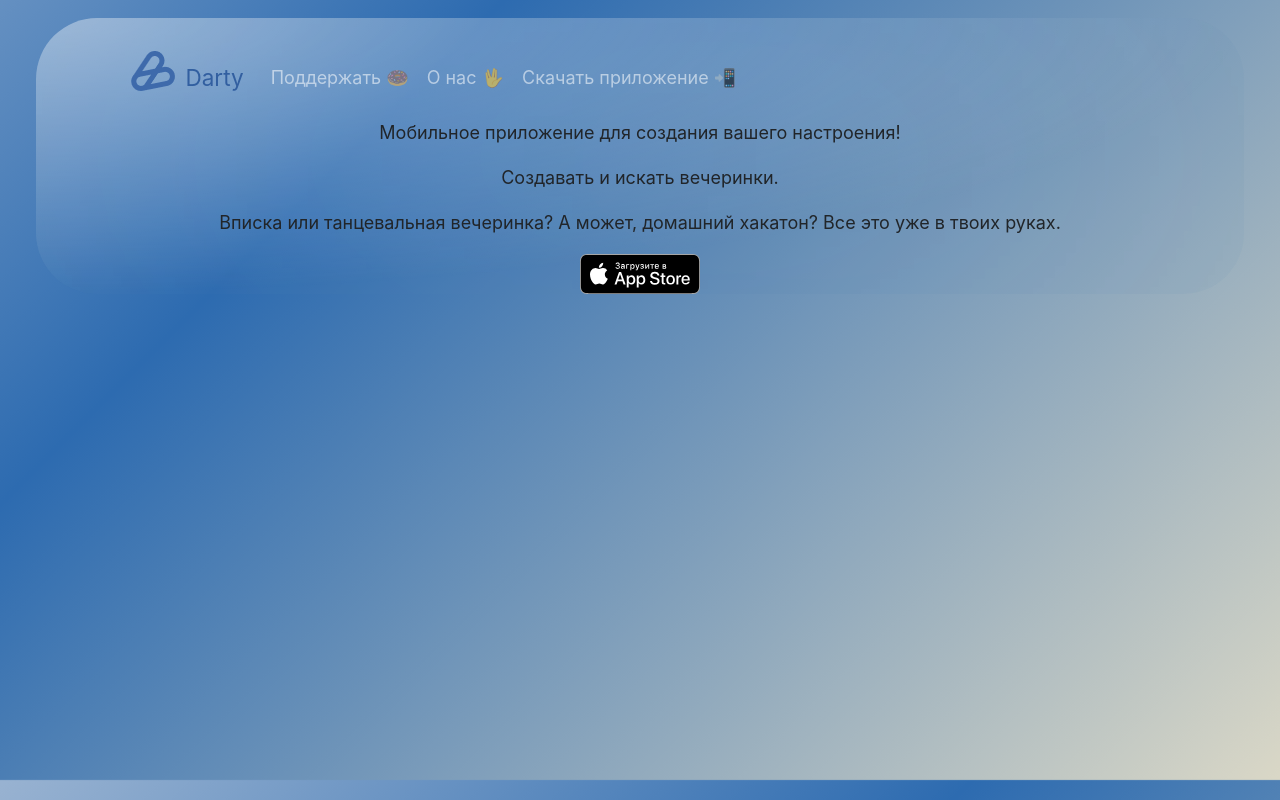
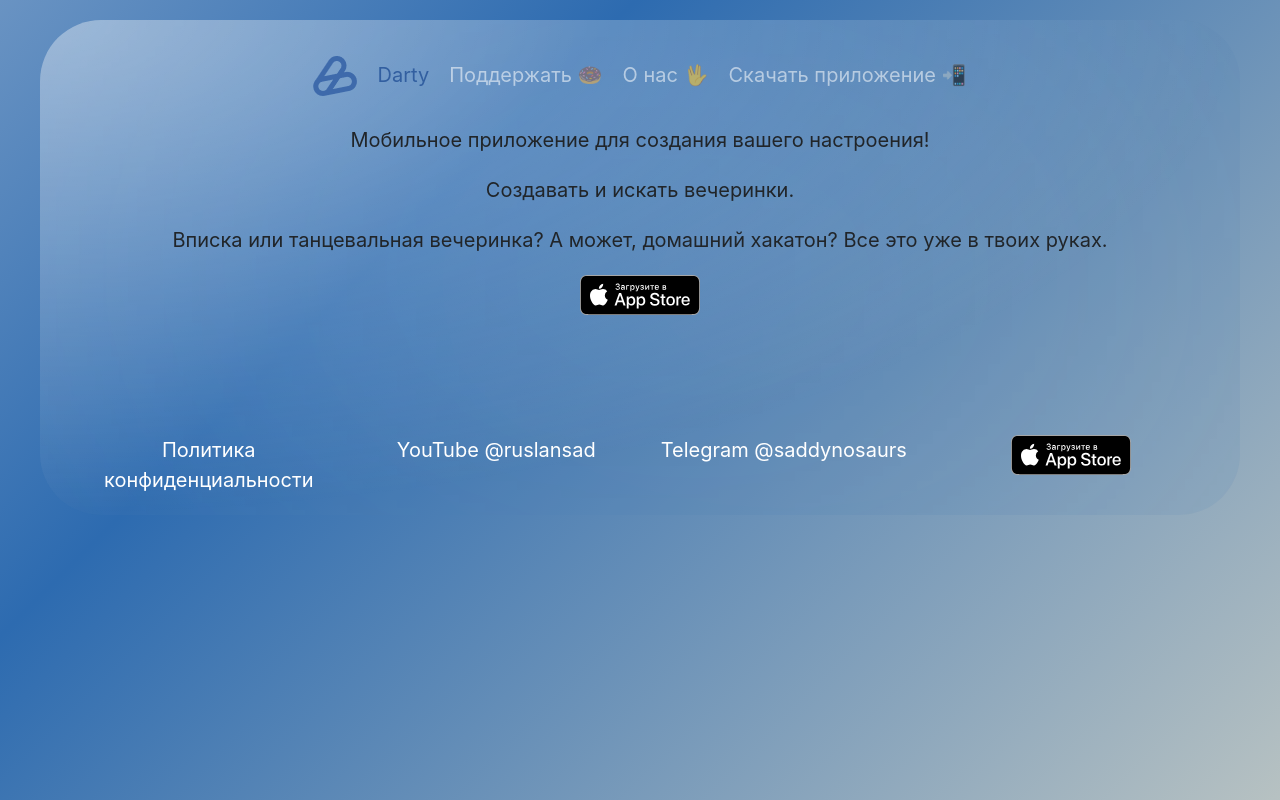
Before and after one commit to DartyTeam/DartySite, a plain HTML site: page public/index.html in a window 1280 px wide. Drawn offline with nearby package versions, Linux system fonts and the light colour scheme.

Commit message:
change footer
change footer,
add site icon to all pages, change navbar

```diff
--- a/public/about.html
+++ b/public/about.html
@@ -11,19 +11,23 @@
 
     <link href="css/style.css" rel="stylesheet">
     <title>Darty</title>
+    <link href="/public/images/Group%209.png" rel="shortcut icon" type="image/png">
   </head>
   <body>
     <div class="container-fluid insets">
       <header>
         <nav class="navbar navbar-expand-lg navbar-dark" style="background-color: transparent;">
             <div class="container-xxl">
-              <img src="/public/images/Group%209.png">
-              <a class="navbar-brand" href="index.html">Darty</a>
-              <button class="navbar-toggler" type="button" data-bs-toggle="collapse" data-bs-target="#navbarNav" aria-controls="navbarNav" aria-expanded="false" aria-label="Toggle navigation">
-                <span class="navbar-toggler-icon"></span>
-              </button>
-              <div class="collapse navbar-collapse" id="navbarNav">
+<!--              <img src="/public/images/Group%209.png">-->
+<!--              <a class="navbar-brand" href="index.html">Darty</a>-->
+<!--              <button class="navbar-toggler" type="button" data-bs-toggle="collapse" data-bs-target="#navbarNav" aria-controls="navbarNav" aria-expanded="false" aria-label="Toggle navigation">-->
+<!--                <span class="navbar-toggler-icon"></span>-->
+<!--              </button>-->
+              <div class="collapse navbar-collapse d-flex justify-content-center" id="navbarNav">
                 <ul class="navbar-nav">
+                  <img src="/public/images/Group%209.png">
+                  <li class="nav-item">
+                    <a class="nav-link" href="index.html">Darty</a>
                   <li class="nav-item">
                     <a class="nav-link" href="donut.html">Поддержать 🍩</a>
                   </li>
--- a/public/css/style.css
+++ b/public/css/style.css
@@ -3,7 +3,7 @@ html {
     background: url('../images/background-card.svg') no-repeat center center fixed;
     -webkit-background-size: cover;
     height: auto;
-    font-size: 18px;
+    font-size: 20px;
 
     /* background: linear-gradient(-45deg, #ee7752, #e73c7e, #23a6d5, #23d5ab); */
     background: linear-gradient(-45deg, #DE4448, #DEDAC7, #2D6BB0, #DDE0E6, #A8D2D7);
--- a/public/index.html
+++ b/public/index.html
@@ -17,16 +17,22 @@
     <div class="container-fluid insets">
       <header>
         <nav class="navbar navbar-expand-lg navbar-dark" style="background-color: transparent;" >
-            <div class="container-xxl">
-              <img src="/public/images/Group%209.png">
-              <a class="navbar-brand active" href="index.html">Darty</a>
-              <button class="navbar-toggler" type="button" data-bs-toggle="collapse" data-bs-target="#navbarNav"
-                      aria-controls="navbarNav" aria-expanded="false" aria-label="Toggle navigation">
-                <span class="navbar-toggler-icon"></span>
-              </button>
+            <div class="container-xxl" >
+<!--              <img src="/public/images/Group%209.png">-->
+<!--              <a class="navbar-brand active" href="index.html">Darty</a>-->
+<!--              <button class="navbar-toggler" type="button" data-bs-toggle="collapse" data-bs-target="#navbarNav"-->
+<!--                      aria-controls="navbarNav" aria-expanded="false" aria-label="Toggle navigation">-->
+<!--                <span class="navbar-toggler-icon"></span>-->
+<!--              </button>-->
 
-              <div class="collapse navbar-collapse" id="navbarNav">
-                <ul class="navbar-nav">
+              <div class="collapse navbar-collapse d-flex justify-content-center" id="navbarNav" >
+                <ul class="navbar-nav" >
+                    <li>
+                        <img src="/public/images/Group%209.png">
+                    </li>
+                  <li class="nav-item">
+                    <a class="nav-link active" href="index.html">Darty</a>
+                  </li>
                   <li class="nav-item">
                     <a class="nav-link" href="donut.html" >Поддержать 🍩</a>
                   </li>
@@ -75,9 +81,37 @@
                 </a>
             </div>
     </section>
+        <footer class="text-center pt-4 my-md-5 pt-md-5">
+           <div class="row">
+               <div class="col-12 col-md">
+                   <ul class="list-unstyled text-small">
+                       <a href="" class="text-decoration-none text-white">Политика конфиденциальности</a>
+                   </ul>
+               </div>
+               <div class="col-12 col-md">
+                   <ul class="list-unstyled text-small">
+                       <a href="" class="text-decoration-none text-white">YouTube @ruslansad</a>
+                   </ul>
+               </div>
+               <div class="col-12 col-md">
+                   <ul class="list-unstyled text-small">
+                       <a  href="" class="text-decoration-none text-white">Telegram @saddynosaurs</a>
+                   </ul>
+               </div>
+               <div class="col-12 col-md">
+                   <div>
+                       <a class="nav-appstore d-flex justify-content-center" href="https://www.appstorrent.ru/">
+                           <img src="/public/images/appstoreblk.svg" alt="Appstore">
+                       </a>
+                   </div>
+               </div>
+
+           </div>
+        </footer>
 
 
-    <script src="https://cdn.jsdelivr.net/npm/bootstrap@5.0.0-beta1/dist/js/bootstrap.bundle.min.js" integrity="sha384-ygbV9kiqUc6oa4msXn9868pTtWMgiQaeYH7/t7LECLbyPA2x65Kgf80OJFdroafW" crossorigin="anonymous">
+
+        <script src="https://cdn.jsdelivr.net/npm/bootstrap@5.0.0-beta1/dist/js/bootstrap.bundle.min.js" integrity="sha384-ygbV9kiqUc6oa4msXn9868pTtWMgiQaeYH7/t7LECLbyPA2x65Kgf80OJFdroafW" crossorigin="anonymous">
     </script>
    </div>
   </body>
```
Also changed, not shown: public/donut.html (+10 -6 lines).
